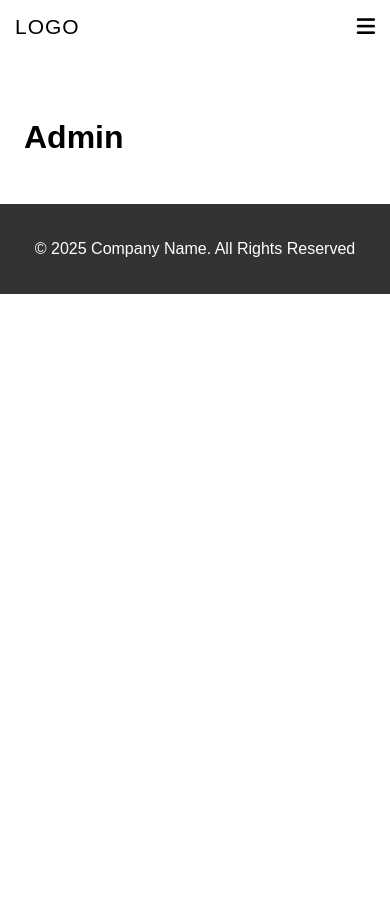
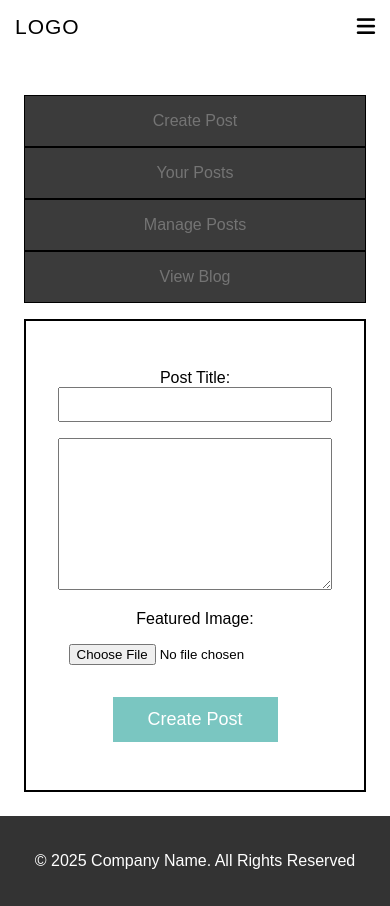
Before and after one commit to Practical-Web-Dev/cms-project, a PHP site: page /cms-project/admin.php in a window 390 px wide. Before the commit the page ends 294 px from the top, so only its background shows below. Run offline with PHP 8.4, Linux system fonts and the light colour scheme; the visitor is signed in with stand-in values (Sample User, id 1); some libraries are stand-ins or nearby versions.

Commit message:
create post page created

```diff
--- a/admin.php
+++ b/admin.php
@@ -11,7 +11,43 @@ if (!isset($_SESSION['is_logged_in']) || $_SESSION['is_logged_in'] !== true) {
 
 ?>
 <main class="main-content-container">
-  <h1 class="page-header">Admin</h1>
-
+  <section class="dashboard-container">
+    <div class="admin-sidebar-container">
+      <nav class="admin-nav">
+        <ul class="admin-nav-menu">
+          <li class="admin-nav-li">
+            <a class="admin-nav-link" href="#">Create Post</a>
+          </li>
+          <li class="admin-nav-li">
+            <a class="admin-nav-link" href="#">Your Posts</a>
+          </li>
+          <li class="admin-nav-li">
+            <a class="admin-nav-link" href="#">Manage Posts</a>
+          </li>
+          <li class="admin-nav-li">
+            <a class="admin-nav-link" href="#">View Blog</a>
+          </li>
+        </ul>
+      </nav>
+    </div>
+    <div class="admin-main-page-container">
+      <form id="blog-post-form" action="create-post.php" method="POST" enctype="multipart/form-data" class="create-post-form">
+        <div class="input-container">
+          <label for="post-title">Post Title:</label>
+          <input class="post-title-input" type="text" id="post-title" name="post-title" required>
+        </div>
+        <div class="input-container">
+          <textarea name="post-content" id="post-content" rows="10"></textarea>
+        </div>
+        <div class="input-container">
+          <label for="featured-image">Featured Image:</label>
+          <input type="file" id="featured-image" name="featured-image" accept="image/*">
+        </div>
+        <div class="input-container">
+          <button class="btn create-post-btn" type="submit">Create Post</button>
+        </div>
+      </form>
+    </div>
+  </section>
 </main>
 <?php include 'includes/footer.php' ?>
--- a/includes/head.php
+++ b/includes/head.php
@@ -11,7 +11,8 @@ if(session_status() === PHP_SESSION_NONE) {
 <head>
   <meta charset="UTF-8">
   <meta name="viewport" content="width=device-width, initial-scale=1.0">
-  <script src="https://kit.fontawesome.com/293abf4b96.js" crossorigin="anonymous"></script>
+      <script src="https://kit.fontawesome.com/293abf4b96.js" crossorigin="anonymous"></script>
+      <script src="https://cdn.tiny.cloud/1/683grdygsoq4v7ctpo67fm11svw9sbnti8bbgaj5laj1l315/tinymce/7/tinymce.min.js" referrerpolicy="origin"></script>
   <link rel="stylesheet" href="styles/style.css">
   <title><?php echo isset($page_title) ? $page_title : 'New Page'?></title>
 </head>
--- a/js/app.js
+++ b/js/app.js
@@ -1,3 +1,28 @@
+document.addEventListener("DOMContentLoaded", function (){
+
+//Tiny MCE Code
+tinymce.init({
+    selector: 'textarea',
+    plugins: [
+      // Core editing features
+      'anchor', 'autolink', 'charmap', 'codesample', 'emoticons', 'image', 'link', 'lists', 'media', 'searchreplace', 'table', 'visualblocks', 'wordcount',
+      // Your account includes a free trial of TinyMCE premium features
+      // Try the most popular premium features until Aug 5, 2025:
+      'checklist', 'mediaembed', 'casechange', 'formatpainter', 'pageembed', 'a11ychecker', 'tinymcespellchecker', 'permanentpen', 'powerpaste', 'advtable', 'advcode', 'editimage', 'advtemplate', 'ai', 'mentions', 'tinycomments', 'tableofcontents', 'footnotes', 'mergetags', 'autocorrect', 'typography', 'inlinecss', 'markdown','importword', 'exportword', 'exportpdf'
+    ],
+    toolbar: 'undo redo | blocks fontfamily fontsize | bold italic underline strikethrough | link image media table mergetags | addcomment showcomments | spellcheckdialog a11ycheck typography | align lineheight | checklist numlist bullist indent outdent | emoticons charmap | removeformat',
+    tinycomments_mode: 'embedded',
+    tinycomments_author: 'Author name',
+    mergetags_list: [
+      { value: 'First.Name', title: 'First Name' },
+      { value: 'Email', title: 'Email' },
+    ],
+    ai_request: (request, respondWith) => respondWith.string(() => Promise.reject('See docs to implement AI Assistant')),
+
+  });
+
+});
+
 //DOM Elements
 const mobileMenuBtn = document.querySelector(".mobile-menu-btn");
 const registerForm = document.querySelector(".login-form");
--- a/styles/style.css
+++ b/styles/style.css
@@ -66,6 +66,14 @@ p {
 .blog-text {
   width: 80%;
   padding: 1rem 0rem;
+}
+
+.btn {
+  width: 165px;
+  height: 45px;
+  cursor: pointer;
+  font-size: 18px;
+  border: none;
 }
 
 /*
@@ -299,6 +307,57 @@ PHP Form Errors
 
 
 
+AdminPage
+
+
+
+
+
+*/
+
+.dashboard-container {
+  display: flex;
+  align-items: center;
+  justify-content: center;
+  column-gap: 3rem;
+}
+
+.admin-sidebar-container {
+  background-color: #3b3b3b;
+  width: 25%;
+}
+
+.admin-nav-li {
+  border: 1px solid black;
+  padding: 16px 5px;
+}
+
+.admin-nav-link {
+  color: #747474;
+}
+
+#blog-post-form {
+  border: 2px solid black;
+  padding: 2rem;
+  text-align: center;
+}
+
+.post-title-input {
+  width: 300px;
+  height: 35px;
+}
+
+.create-post-btn {
+  background-color: #7ac6c1;
+  color: white;
+}
+
+/*
+
+
+
+
+
 Footer
 
 
@@ -416,4 +475,39 @@ Media Queries
 
   }
 
+  .dashboard-container {
+    display: flex;
+    align-items: center;
+    justify-content: center;
+    flex-direction: column;
+    column-gap: 0rem;
+  }
+
+  .admin-sidebar-container {
+    margin-bottom: 1rem;
+    width: 100%;
+  }
+
+  .admin-nav-menu {
+    text-align: center;
+  }
+
+  #blog-post-form {
+    width: 100%;
+  }
+
+  .post-title-input {
+    width: 100%;
+
+  }
+
+  #post-content {
+    width: 100%;
+  }
+
+  #featured-image {
+    margin: 1rem 0rem;
+  }
+
+
 }
```
Also changed, not shown: create-post.php (added, +11 -0 lines), img/page-puppet-admin.webp (added).
